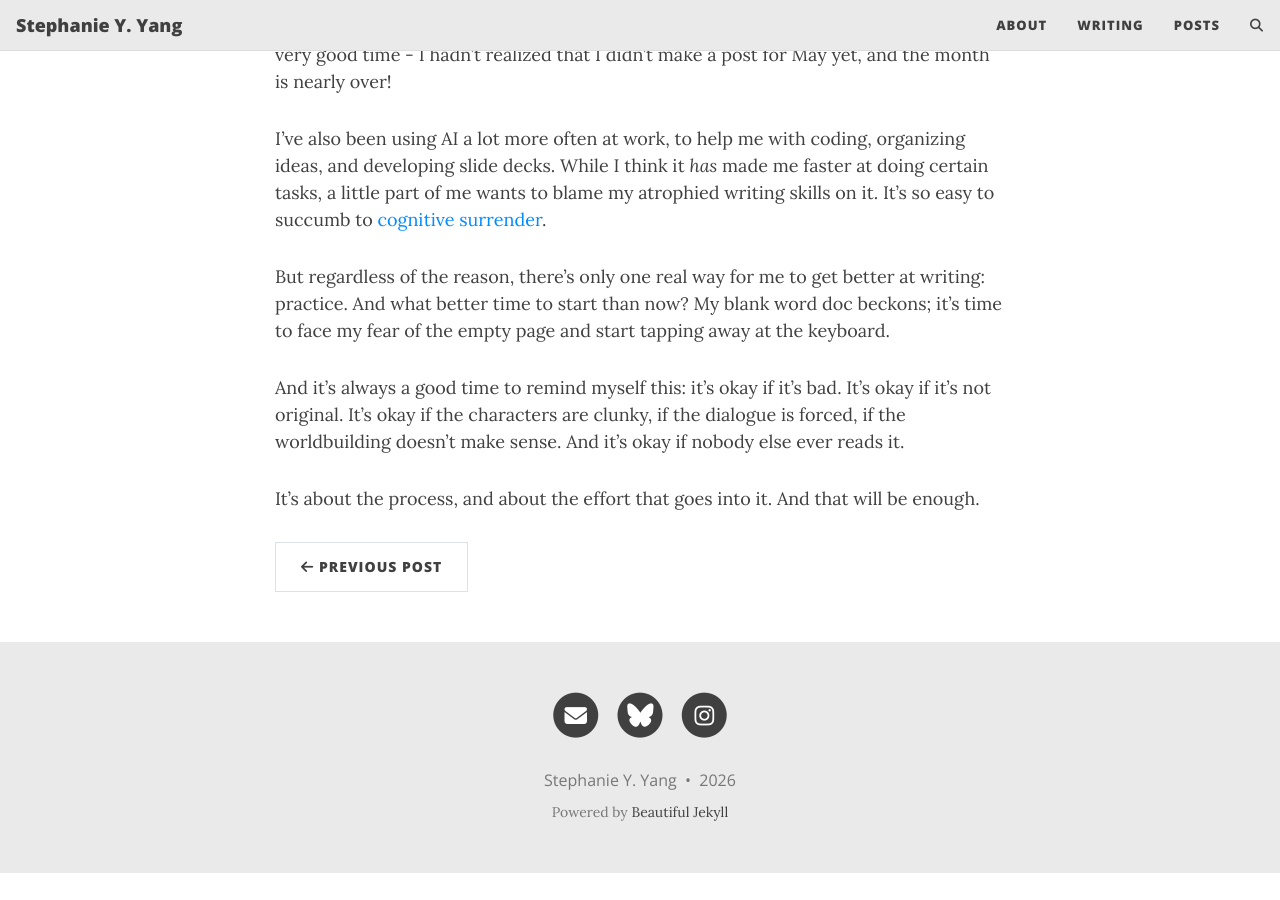
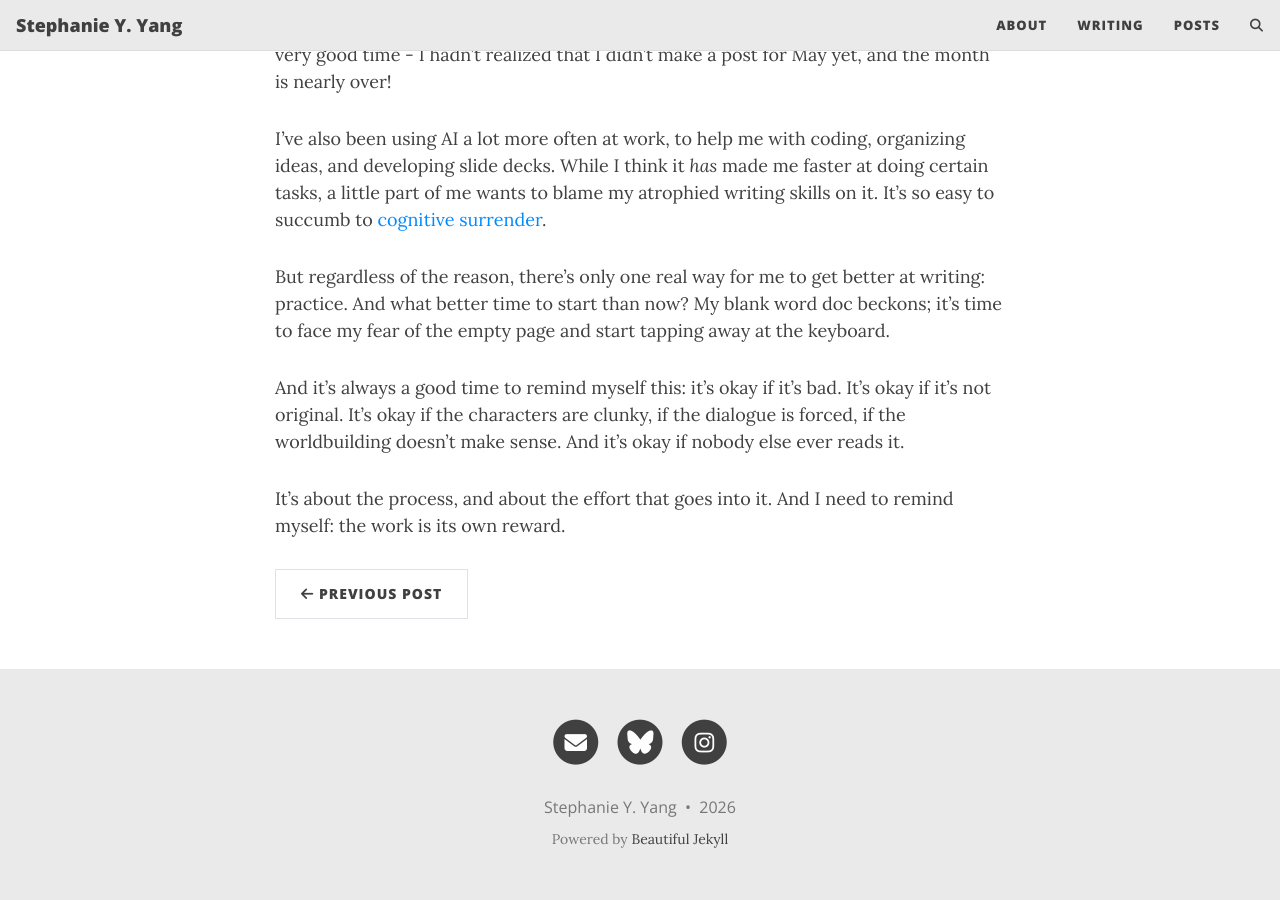
Before and after one commit to syangaskhan/syangaskhan.github.io, a Jekyll site: the page built from _posts/2026-05-30-writing-badly.md, in a window 1280 px wide and 900 px high, scrolled down 974 px. Built offline with Jekyll 4.4.1, drawn with Linux system fonts in a browser that asks for light colours; comment, search, counter and statistics services are not loaded; before the commit the page ends 1847 px from its top, so only the background shows below that.

Commit message:
test commit

```diff
--- a/_posts/2026-05-30-writing-badly.md
+++ b/_posts/2026-05-30-writing-badly.md
@@ -22,4 +22,4 @@ But regardless of the reason, there's only one real way for me to get better at
 
 And it's always a good time to remind myself this: it's okay if it's bad. It's okay if it's not original. It's okay if the characters are clunky, if the dialogue is forced, if the worldbuilding doesn't make sense. And it's okay if nobody else ever reads it.
 
-It's about the process, and about the effort that goes into it. And that will be enough.
+It's about the process, and about the effort that goes into it. And I need to remind myself: the work is its own reward.
```
